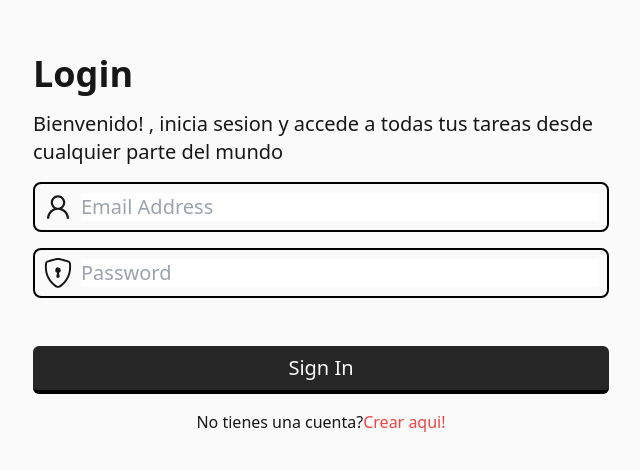
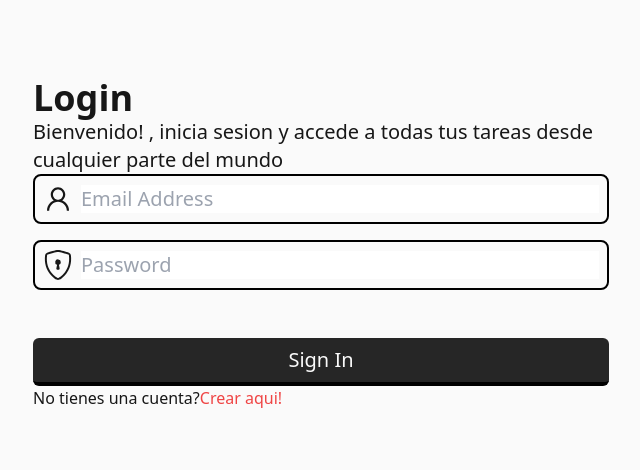
Before and after one commit to Numonu/neotask, a Next.js app: page /login in a window 1280 px wide. Shown: the part 156-626 px from the top of the page, without its empty margins (319-959 px from the left). Built offline with nearby package versions, Linux system fonts and the light colour scheme.

Commit message:
he importado LoginLAyout a la pagina Login

```diff
--- a/src/pages/login.jsx
+++ b/src/pages/login.jsx
@@ -1,7 +1,5 @@
-import Title from "@/components/atoms/Title";
 import Head from "next/head";
-import LoginForm from "@/components/molecules/LoginForm";
-import MyLink from "@/components/atoms/Link";
+import LoginLayout from "@/components/organisms/LoginLayout";
 
 export default function Login() {
 	return (
@@ -11,15 +9,7 @@ export default function Login() {
 			</Head>
 			<div className="text-neutral-900 bg-neutral-50">
 				<div className="min-h-screen max-w-xl mx-auto flex flex-col justify-center gap-4">
-					<Title>Login</Title>
-					<p className="text-xl">
-						Bienvenido! , inicia sesion y accede a todas tus tareas
-						desde cualquier parte del mundo
-					</p>
-					<LoginForm />
-					<span className="text-center">
-						No tienes una cuenta?<MyLink>Crear aqui!</MyLink>
-					</span>
+					<LoginLayout/>
 				</div>
 			</div>
 		</>
```
